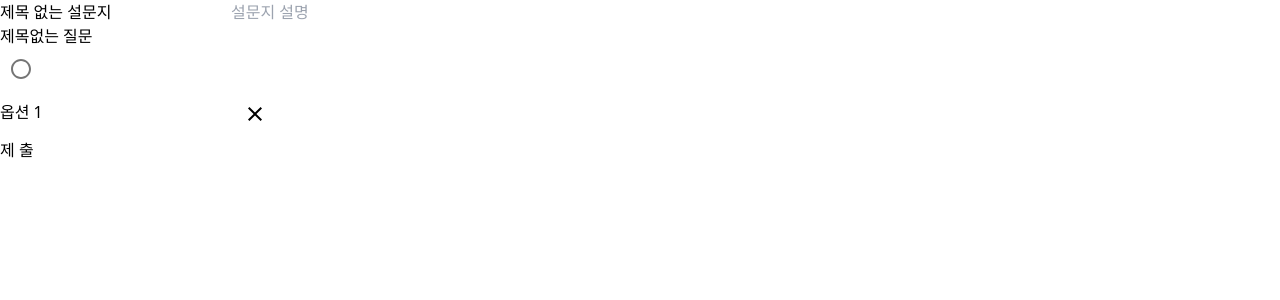
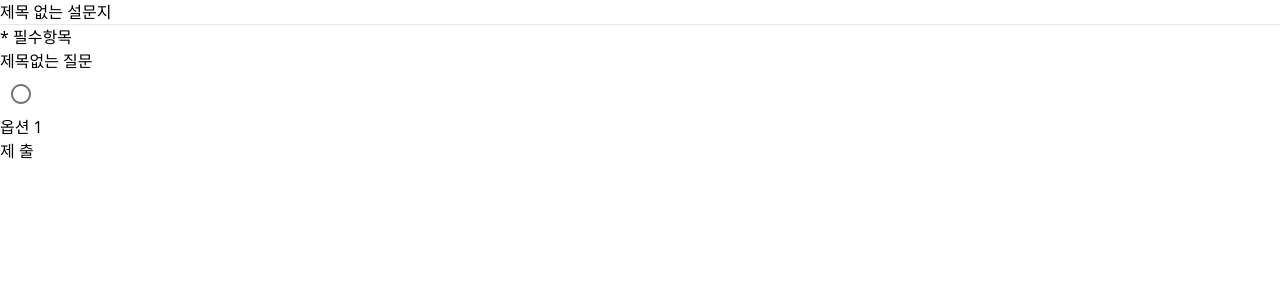
Before and after one commit to potatoj1n/Potatoni-Form, a React (Create React App) app: page /response in a window 1280 px wide. Shown: the top 300 px of the page. Built offline with nearby package versions, Linux system fonts and the light colour scheme.

Commit message:
[수정] 응답 페이지

```diff
--- a/src/components/Form/TitleBox.tsx
+++ b/src/components/Form/TitleBox.tsx
@@ -14,7 +14,7 @@ interface Props {
 const TitleBox = ({ info, handleChange }: Props) => {
   const location = useLocation();
   const { pathname } = location;
-  const isPreview = pathname === '/preview';
+  const isPreview = pathname === '/preview' || location.pathname === '/response';
   const isResult = pathname === '/responseCheck';
 
   return (
--- a/src/components/Form/dropDown.tsx
+++ b/src/components/Form/dropDown.tsx
@@ -18,7 +18,7 @@ interface Props {
 const Dropdown = ({ questionId, menus, isAnswer }: Props) => {
   const dispatch = useDispatch();
   const location = useLocation();
-  const isPreview = location.pathname === '/preview';
+  const isPreview = location.pathname === '/preview' || location.pathname === '/response';
   const isResult = location.pathname === '/responseCheck';
 
   const { questions } = useAppSelector(state => state.form);
--- a/src/components/Form/narrativeQuestion.tsx
+++ b/src/components/Form/narrativeQuestion.tsx
@@ -11,8 +11,8 @@ interface QuestionProps {
 const NarrativeQuestion = ({ type, questionId }: QuestionProps) => {
   const location = useLocation();
   const dispatch = useDispatch();
-  const isPreview = location.pathname === '/preview';
-  const isResult = location.pathname === '/form/responseCheck';
+  const isPreview = location.pathname === '/preview' || location.pathname === '/response';
+  const isResult = location.pathname === '/responseCheck';
   const { questions } = useAppSelector(state => state.form);
   const question = questions?.find(item => item.id === questionId);
 
--- a/src/components/Form/optionalQuestion.tsx
+++ b/src/components/Form/optionalQuestion.tsx
@@ -17,7 +17,7 @@ interface QuestionProps {
 const OptionalQuestion = ({ type, optionId, questionId, optionContent, isLast, isAnswer }: QuestionProps) => {
   const dispatch = useDispatch();
   const location = useLocation();
-  const isPreview = location.pathname === '/preview';
+  const isPreview = location.pathname === '/preview' || location.pathname === '/response';
   const isResult = location.pathname === '/responseCheck';
 
   const handleAddOption = () => {
@@ -70,17 +70,10 @@ const OptionalQuestion = ({ type, optionId, questionId, optionContent, isLast, i
   };
 
   return (
-    <div className="flex flex-row justify-start gap-4">
+    <div className="flex flex-row justify-start items-center gap-4">
       {showOptionButton()}
       {isPreview || isResult ? (
-        <div className="w-full">
-          {optionContent}
-          {!isDisabled() && (
-            <IconButton aria-label="delete" onClick={handleDeleteOption}>
-              <DeleteIcon />
-            </IconButton>
-          )}
-        </div>
+        <div className="w-full">{optionContent}</div>
       ) : (
         <div className="w-full">
           <input
@@ -97,7 +90,6 @@ const OptionalQuestion = ({ type, optionId, questionId, optionContent, isLast, i
           )}
         </div>
       )}
-      {}
     </div>
   );
 };
--- a/src/pages/Form.tsx
+++ b/src/pages/Form.tsx
@@ -59,7 +59,7 @@ const Form = () => {
         <Link to="/form" className="text-blue-500 border-blue-500 border-b-2">
           질문
         </Link>
-        <Link to="/ResponseCheck">응답</Link>
+        <Link to="/responseCheck">응답</Link>
       </div>
       <div className="flex flex-col justify-start items-center flex-grow bg-blue-200">
         <main className="w-3/5 max-w-screen-lg">
--- a/src/pages/Response.tsx
+++ b/src/pages/Response.tsx
@@ -31,7 +31,7 @@ const Response = () => {
 
   return (
     <div className="bg-blue-200 w-full flex flex-col justify-items-start items-center flex-grow h-auto">
-      <div className="mt-20 w-1/2 flex flex-col mb-5 h-auto">
+      <div className="border rounded-2xl mt-20 w-1/2 flex border-t-blue-500 border-t-8 flex-col mb-5 h-auto bg-white p-8">
         <TitleBox info={form.form.form} />
       </div>
       <div className="w-1/2 h-auto">
--- a/src/pages/ResponseCheck.tsx
+++ b/src/pages/ResponseCheck.tsx
@@ -13,20 +13,18 @@ const ResponseCheck = () => {
       <FormHeader title={form.form.form.title} />
       <div className="flex flex-row justify-center text-base font-semibold gap-3">
         <Link to="/form">질문</Link>
-        <Link to="/form/ResponseCheck" className="text-blue-500 border-blue-500 border-b-2">
+        <Link to="/form/responseCheck" className="text-blue-500 border-blue-500 border-b-2">
           응답
         </Link>
       </div>
       <div className="flex flex-col justify-start items-center flex-grow bg-blue-200">
         <main className="w-3/5 max-w-screen-lg text-xl">
-          <div className="">
+          <div className="border bg-white rounded-xl my-5 p-8">
             <TitleBox info={form.form.form} />
           </div>
-          <div className="">
-            {questions.map(question => (
-              <PreviewContainer key={question.id} questionId={question.id} />
-            ))}
-          </div>
+          {questions.map(question => (
+            <PreviewContainer key={question.id} questionId={question.id} />
+          ))}
         </main>
       </div>
     </div>
```
